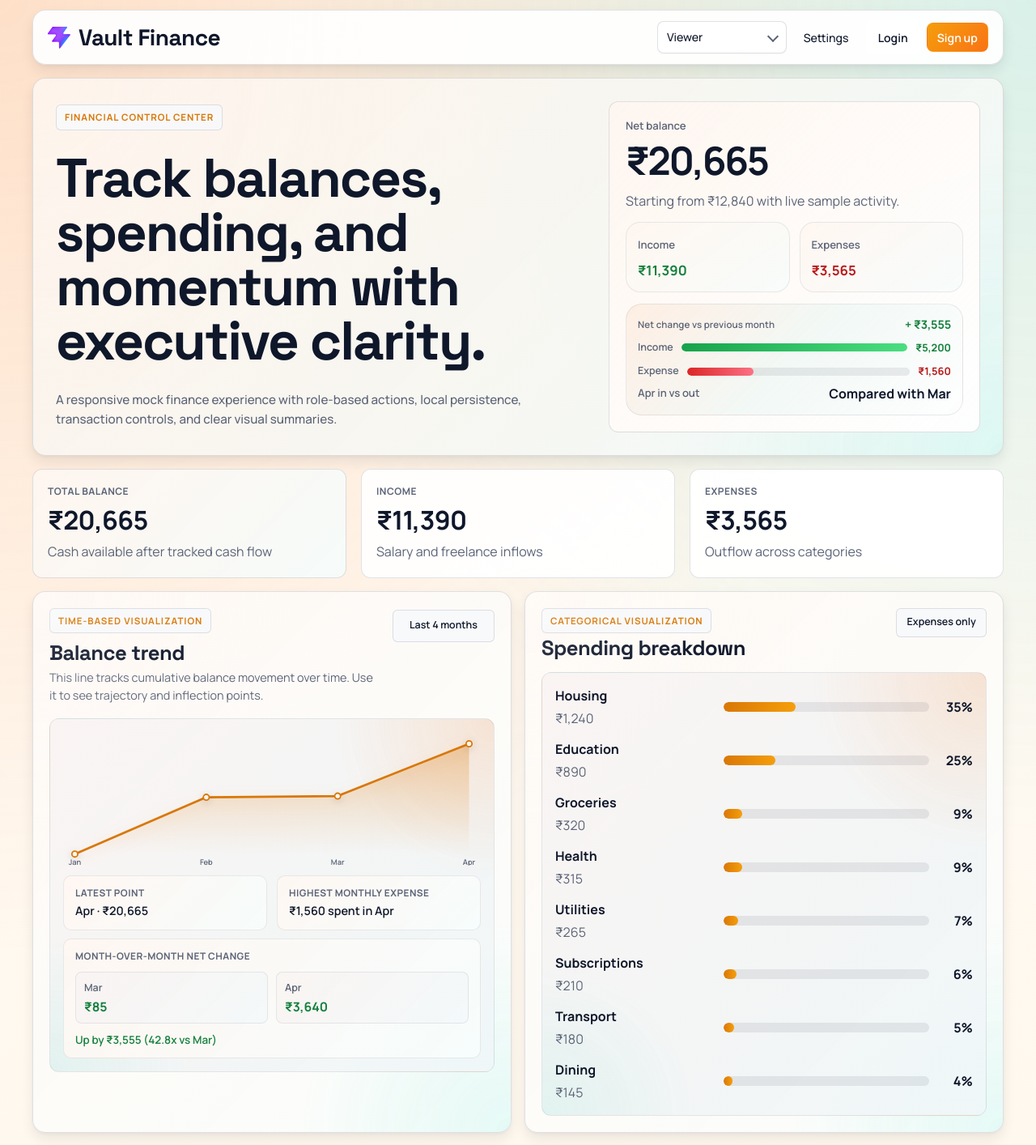
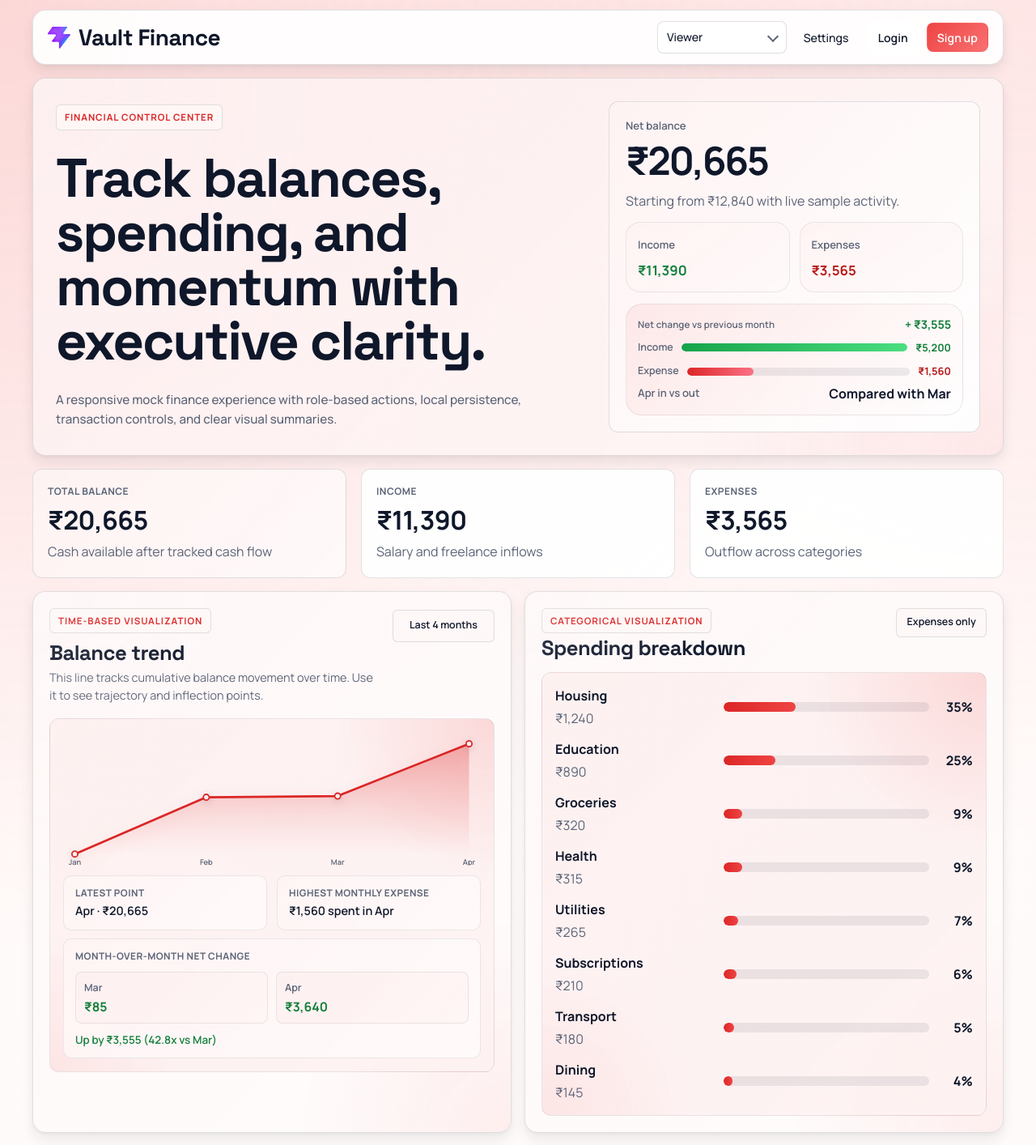
Before and after one commit to gandharr/Vault-Finance, a React (Vite) app: page / in a window 1280 px wide. Shown: the top 1414 px of the page at 81% size. Built offline with nearby package versions, Linux system fonts and the light colour scheme.

Commit message:
Change color scheme from orange/teal to reddish-white gradient

```diff
--- a/src/App.css
+++ b/src/App.css
@@ -160,7 +160,7 @@
 
 .auth-actions .auth-login-btn:hover {
   border-color: var(--accent-strong);
-  background: linear-gradient(135deg, rgba(249, 115, 22, 0.08) 0%, rgba(20, 184, 166, 0.04) 100%);
+  background: linear-gradient(135deg, rgba(239, 68, 68, 0.08) 0%, rgba(248, 113, 113, 0.04) 100%);
 }
 
 .compact-btn {
@@ -338,7 +338,7 @@
   pointer-events: none;
   background:
     radial-gradient(circle at top left, rgba(255, 255, 255, 0.18), transparent 34%),
-    radial-gradient(circle at right bottom, rgba(45, 212, 191, 0.14), transparent 30%);
+    radial-gradient(circle at right bottom, rgba(248, 113, 113, 0.14), transparent 30%);
   opacity: 0.75;
 }
 
@@ -350,7 +350,7 @@
   border-radius: 16px;
   align-items: stretch;
   animation: revealUp 500ms cubic-bezier(0.16, 1, 0.3, 1) 70ms both;
-  background: linear-gradient(135deg, rgba(249, 115, 22, 0.08) 0%, rgba(20, 184, 166, 0.06) 100%), var(--surface-high) !important;
+  background: linear-gradient(135deg, rgba(239, 68, 68, 0.08) 0%, rgba(248, 113, 113, 0.06) 100%), var(--surface-high) !important;
 }
 
 .hero-copy,
@@ -551,12 +551,12 @@ textarea {
   background: linear-gradient(135deg, var(--accent-strong) 0%, var(--accent-mid) 100%);
   color: #ffffff;
   font-weight: 700;
-  box-shadow: 0 4px 12px rgba(217, 119, 6, 0.24);
+  box-shadow: 0 4px 12px rgba(220, 38, 38, 0.24);
   transition: box-shadow 200ms ease, transform 200ms ease, filter 200ms ease;
 }
 
 .primary-button:hover {
-  box-shadow: 0 6px 18px rgba(217, 119, 6, 0.32);
+  box-shadow: 0 6px 18px rgba(220, 38, 38, 0.32);
 }
 
 .primary-button.compact-btn {
@@ -577,7 +577,7 @@ textarea {
 .hero-stat-card {
   border-radius: 12px;
   border: 1px solid var(--border-strong);
-  background: linear-gradient(135deg, rgba(249, 115, 22, 0.06) 0%, rgba(255, 255, 255, 0.4) 100%), var(--surface-high);
+  background: linear-gradient(135deg, rgba(239, 68, 68, 0.06) 0%, rgba(255, 255, 255, 0.4) 100%), var(--surface-high);
   padding: 20px;
   display: grid;
   gap: 14px;
@@ -619,7 +619,7 @@ textarea {
   padding: 14px;
   border-radius: 18px;
   border: 1px solid var(--border-soft);
-  background: linear-gradient(145deg, rgba(249, 115, 22, 0.05) 0%, rgba(20, 184, 166, 0.03) 100%), var(--surface-low);
+  background: linear-gradient(145deg, rgba(239, 68, 68, 0.05) 0%, rgba(248, 113, 113, 0.03) 100%), var(--surface-low);
 }
 
 .mini-metrics strong {
@@ -640,7 +640,7 @@ textarea {
   padding: 14px;
   border-radius: 20px;
   border: 1px solid var(--border-soft);
-  background: linear-gradient(135deg, rgba(249, 115, 22, 0.08) 0%, rgba(20, 184, 166, 0.05) 50%, rgba(255, 255, 255, 0.3) 100%);
+  background: linear-gradient(135deg, rgba(239, 68, 68, 0.08) 0%, rgba(248, 113, 113, 0.05) 50%, rgba(255, 255, 255, 0.3) 100%);
 }
 
 .sparkline-meta {
@@ -750,7 +750,7 @@ textarea {
   border-radius: 12px;
   border: 1px solid var(--border-strong);
   padding: 18px;
-  background: linear-gradient(135deg, rgba(249, 115, 22, 0.06) 0%, rgba(20, 184, 166, 0.04) 100%), var(--surface-high);
+  background: linear-gradient(135deg, rgba(239, 68, 68, 0.06) 0%, rgba(248, 113, 113, 0.04) 100%), var(--surface-high);
   display: grid;
   gap: 10px;
   transition: border-color 200ms ease, box-shadow 200ms ease, transform 200ms ease;
@@ -813,7 +813,7 @@ textarea {
 .panel {
   border-radius: 16px;
   padding: 20px;
-  background: linear-gradient(135deg, rgba(249, 115, 22, 0.04) 0%, rgba(20, 184, 166, 0.02) 100%), var(--surface-high);
+  background: linear-gradient(135deg, rgba(239, 68, 68, 0.04) 0%, rgba(248, 113, 113, 0.02) 100%), var(--surface-high);
   animation: revealUp 520ms cubic-bezier(0.16, 1, 0.3, 1) both;
 }
 
@@ -895,9 +895,9 @@ textarea {
   border-radius: 12px;
   border: 1px solid var(--border-soft);
   background:
-    radial-gradient(circle at top right, rgba(249, 115, 22, 0.15), transparent 28%),
-    radial-gradient(circle at bottom left, rgba(45, 212, 191, 0.1), transparent 24%),
-    linear-gradient(135deg, rgba(249, 115, 22, 0.04) 0%, rgba(20, 184, 166, 0.03) 100%),
+    radial-gradient(circle at top right, rgba(239, 68, 68, 0.15), transparent 28%),
+    radial-gradient(circle at bottom left, rgba(248, 113, 113, 0.1), transparent 24%),
+    linear-gradient(135deg, rgba(239, 68, 68, 0.04) 0%, rgba(248, 113, 113, 0.03) 100%),
     var(--surface-soft);
   padding: 16px;
   transition: border-color 220ms ease, box-shadow 220ms ease, transform 220ms ease, background-color 220ms ease;
@@ -946,7 +946,7 @@ textarea {
   stroke-width: 5.25;
   stroke-linecap: round;
   stroke-linejoin: round;
-  filter: drop-shadow(0 8px 16px rgba(249, 115, 22, 0.18));
+  filter: drop-shadow(0 8px 16px rgba(220, 38, 38, 0.18));
 }
 
 .line-chart-frame path {
@@ -965,7 +965,7 @@ textarea {
 .trend-dot:hover {
   fill: var(--accent-strong);
   stroke-width: 4.5;
-  filter: drop-shadow(0 8px 14px rgba(249, 115, 22, 0.22));
+  filter: drop-shadow(0 8px 14px rgba(220, 38, 38, 0.22));
 }
 
 .chart-axis {
@@ -996,7 +996,7 @@ textarea {
 .chart-summary-strip div {
   border: 1px solid var(--border-soft);
   border-radius: 10px;
-  background: linear-gradient(135deg, rgba(249, 115, 22, 0.05) 0%, rgba(20, 184, 166, 0.03) 100%), var(--surface-high);
+  background: linear-gradient(135deg, rgba(239, 68, 68, 0.05) 0%, rgba(248, 113, 113, 0.03) 100%), var(--surface-high);
   padding: 12px 14px;
   display: grid;
   gap: 4px;
@@ -1041,7 +1041,7 @@ textarea {
   border: 1px solid var(--border-soft);
   border-radius: 10px;
   padding: 12px 14px;
-  background: linear-gradient(135deg, rgba(249, 115, 22, 0.05) 0%, rgba(20, 184, 166, 0.03) 100%), var(--surface-high);
+  background: linear-gradient(135deg, rgba(239, 68, 68, 0.05) 0%, rgba(248, 113, 113, 0.03) 100%), var(--surface-high);
   display: grid;
   gap: 10px;
 }
@@ -1064,7 +1064,7 @@ textarea {
   border: 1px solid var(--border-soft);
   border-radius: 8px;
   padding: 10px;
-  background: linear-gradient(135deg, rgba(249, 115, 22, 0.04) 0%, rgba(20, 184, 166, 0.02) 100%), var(--surface-soft);
+  background: linear-gradient(135deg, rgba(239, 68, 68, 0.04) 0%, rgba(248, 113, 113, 0.02) 100%), var(--surface-soft);
   display: grid;
   gap: 4px;
 }
@@ -1101,7 +1101,7 @@ textarea {
   border: 1px solid var(--border-soft);
   border-radius: 10px;
   padding: 10px 11px;
-  background: linear-gradient(135deg, rgba(249, 115, 22, 0.05) 0%, rgba(20, 184, 166, 0.03) 100%), var(--surface-high);
+  background: linear-gradient(135deg, rgba(239, 68, 68, 0.05) 0%, rgba(248, 113, 113, 0.03) 100%), var(--surface-high);
   display: grid;
   gap: 3px;
   transition: border-color 180ms ease, transform 180ms ease, background-color 180ms ease;
@@ -1266,7 +1266,7 @@ textarea {
   padding: 14px;
   border: 1px solid var(--border-soft);
   border-radius: 12px;
-  background: linear-gradient(135deg, rgba(249, 115, 22, 0.06) 0%, rgba(20, 184, 166, 0.04) 100%), var(--surface-high);
+  background: linear-gradient(135deg, rgba(239, 68, 68, 0.06) 0%, rgba(248, 113, 113, 0.04) 100%), var(--surface-high);
   box-shadow: 0 4px 12px rgba(15, 23, 42, 0.04);
 }
 
@@ -1566,7 +1566,7 @@ textarea {
   }
 
   .primary-button:hover {
-    box-shadow: 0 18px 30px rgba(249, 115, 22, 0.28);
+    box-shadow: 0 18px 30px rgba(220, 38, 38, 0.28);
   }
 }
 
--- a/src/index.css
+++ b/src/index.css
@@ -10,14 +10,14 @@
   -webkit-font-smoothing: antialiased;
   -moz-osx-font-smoothing: grayscale;
 
-  --bg: #fff7ed;
+  --bg: #fef8f7;
   --bg-overlay:
-    radial-gradient(circle at top left, rgba(249, 115, 22, 0.2), transparent 32%),
-    radial-gradient(circle at top right, rgba(20, 184, 166, 0.16), transparent 28%),
-    linear-gradient(180deg, #fffbf5 0%, #fff4e6 100%);
+    radial-gradient(circle at top left, rgba(239, 68, 68, 0.2), transparent 32%),
+    radial-gradient(circle at top right, rgba(248, 113, 113, 0.16), transparent 28%),
+    linear-gradient(180deg, #fffcfb 0%, #fef8f7 100%);
   --surface-low: rgba(255, 255, 255, 0.74);
   --surface-high: rgba(255, 255, 255, 0.92);
-  --surface-soft: rgba(248, 250, 252, 0.86);
+  --surface-soft: rgba(254, 248, 247, 0.86);
   --surface-overlay: rgba(255, 255, 255, 0.66);
   --input-bg: rgba(255, 255, 255, 0.88);
   --button-soft: rgba(15, 23, 42, 0.04);
@@ -27,12 +27,12 @@
   --border-strong: rgba(15, 23, 42, 0.12);
   --text-strong: #0f172a;
   --text-muted: #5c6477;
-  --accent-strong: #d97706;
-  --accent-mid: #f59e0b;
-  --accent-faint: #f97316;
+  --accent-strong: #dc2626;
+  --accent-mid: #ef4444;
+  --accent-faint: #f87171;
   --positive: #15803d;
   --negative: #b91c1c;
-  --focus-ring: rgba(217, 119, 6, 0.16);
+  --focus-ring: rgba(220, 38, 38, 0.16);
   --shadow-lg:
     0 8px 16px rgba(15, 23, 42, 0.08),
     0 2px 4px rgba(15, 23, 42, 0.04);
@@ -43,8 +43,8 @@ html[data-theme='dark'] {
   color-scheme: dark;
   --bg: #18181b;
   --bg-overlay:
-    radial-gradient(circle at top left, rgba(251, 191, 36, 0.2), transparent 30%),
-    radial-gradient(circle at top right, rgba(20, 184, 166, 0.14), transparent 26%),
+    radial-gradient(circle at top left, rgba(239, 68, 68, 0.2), transparent 30%),
+    radial-gradient(circle at top right, rgba(248, 113, 113, 0.14), transparent 26%),
     linear-gradient(180deg, #18181b 0%, #27272a 100%);
   --surface-low: rgba(12, 20, 36, 0.78);
   --surface-high: rgba(16, 24, 40, 0.9);
@@ -58,12 +58,12 @@ html[data-theme='dark'] {
   --border-strong: rgba(148, 163, 184, 0.22);
   --text-strong: #f8fafc;
   --text-muted: #94a3b8;
-  --accent-strong: #fbbf24;
-  --accent-mid: #f97316;
-  --accent-faint: #f59e0b;
+  --accent-strong: #f87171;
+  --accent-mid: #ef4444;
+  --accent-faint: #dc2626;
   --positive: #4ade80;
   --negative: #f87171;
-  --focus-ring: rgba(251, 191, 36, 0.18);
+  --focus-ring: rgba(239, 68, 68, 0.18);
   --shadow-lg:
     0 8px 16px rgba(2, 6, 23, 0.16),
     0 2px 4px rgba(2, 6, 23, 0.08);
```
